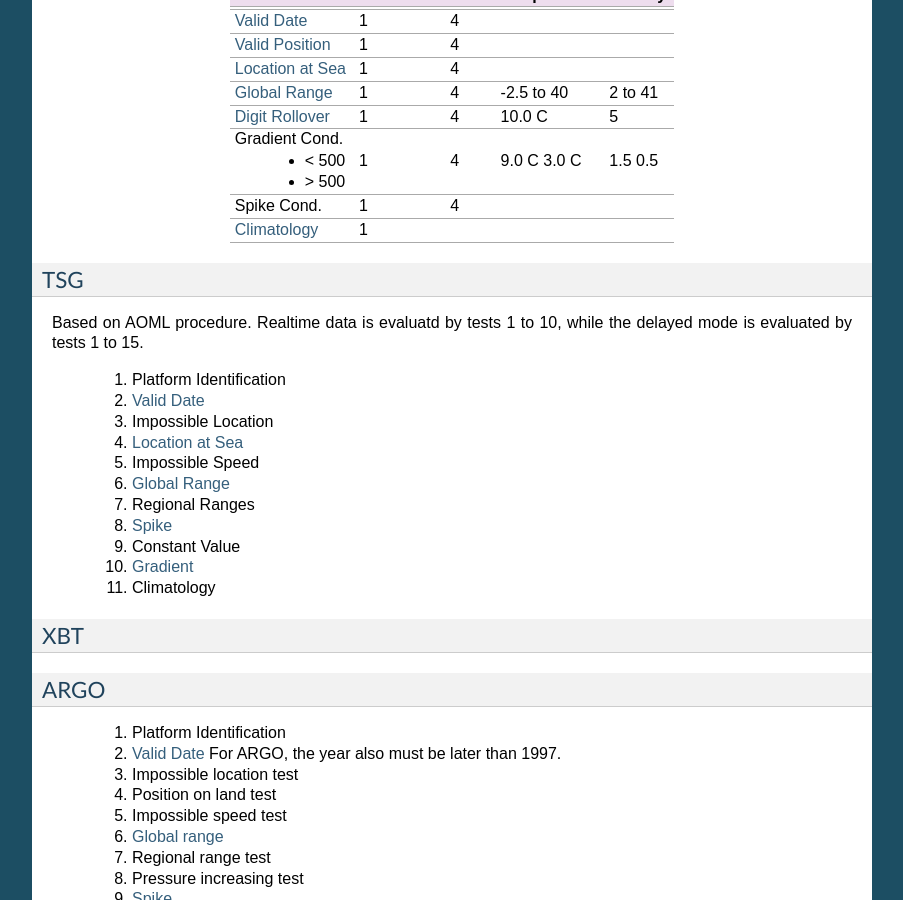
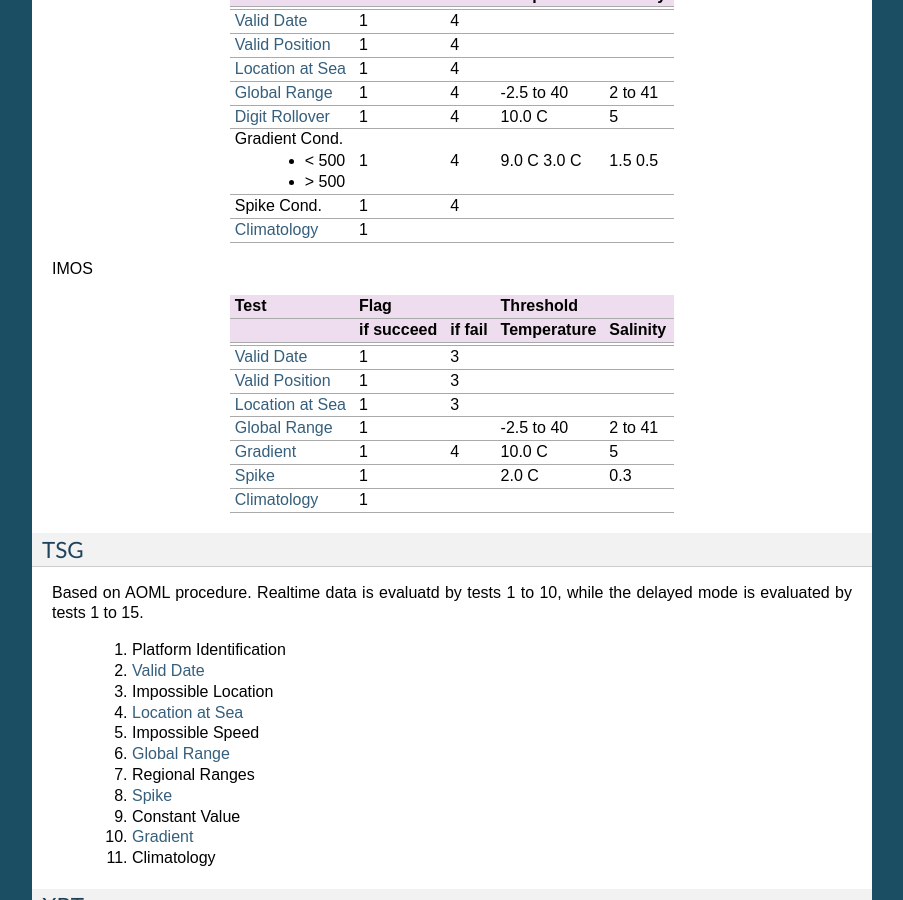
Before and after one commit to castelao/CoTeDe, a Sphinx documentation site: the page built from docs/source/qctests.rst, in a window 1280 px wide and 900 px high, scrolled down 2148 px. Shown: the whole window, without its empty margins (198-1101 px from the left). Built offline with Sphinx 7.4.7, drawn with Linux system fonts in a browser that asks for light colours; formulas are drawn with MathJax 3; pages that are not in the unit, such as notebooks, are missing from menus.

Commit message:
Adding IMOS tests table.

```diff
--- a/docs/source/qctests.rst
+++ b/docs/source/qctests.rst
@@ -155,6 +155,30 @@ EuroGOOS
 +--------------------+------------+--------+-------------+----------+
 
 
+IMOS
+
++--------------------+------------+--------+-------------+----------+
+| Test               |         Flag        |       Threshold        |
++--------------------+------------+--------+-------------+----------+
+|                    | if succeed | if fail| Temperature | Salinity |
++====================+============+========+=============+==========+
+|                    |            |        |                        |
++--------------------+------------+--------+-------------+----------+
+| `Valid Date`_      |  1         | 3      |                        |
++--------------------+------------+--------+-------------+----------+
+| `Valid Position`_  |  1         | 3      |                        |
++--------------------+------------+--------+-------------+----------+
+| `Location at Sea`_ |  1         | 3      |                        |
++--------------------+------------+--------+-------------+----------+
+| `Global Range`_    |  1         |        | -2.5 to 40  | 2 to 41  |
++--------------------+------------+--------+-------------+----------+
+| `Gradient`_        |  1         | 4      | 10.0 C      | 5        |
++--------------------+------------+--------+-------------+----------+
+| `Spike`_           |  1         |        | 2.0 C       | 0.3      |
++--------------------+------------+--------+-------------+----------+
+| `Climatology`_     |  1         |        |                        |
++--------------------+------------+--------+-------------+----------+
+
 
 TSG
 ~~~
```
